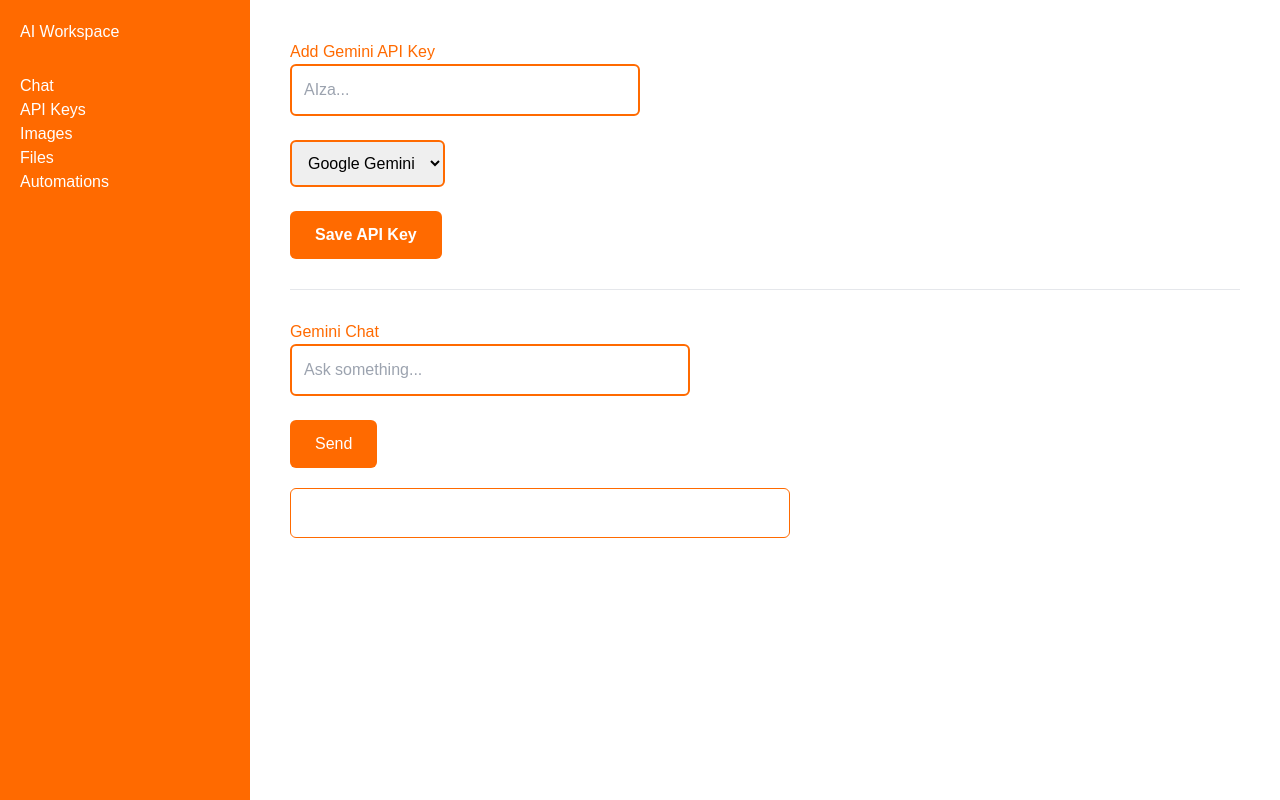
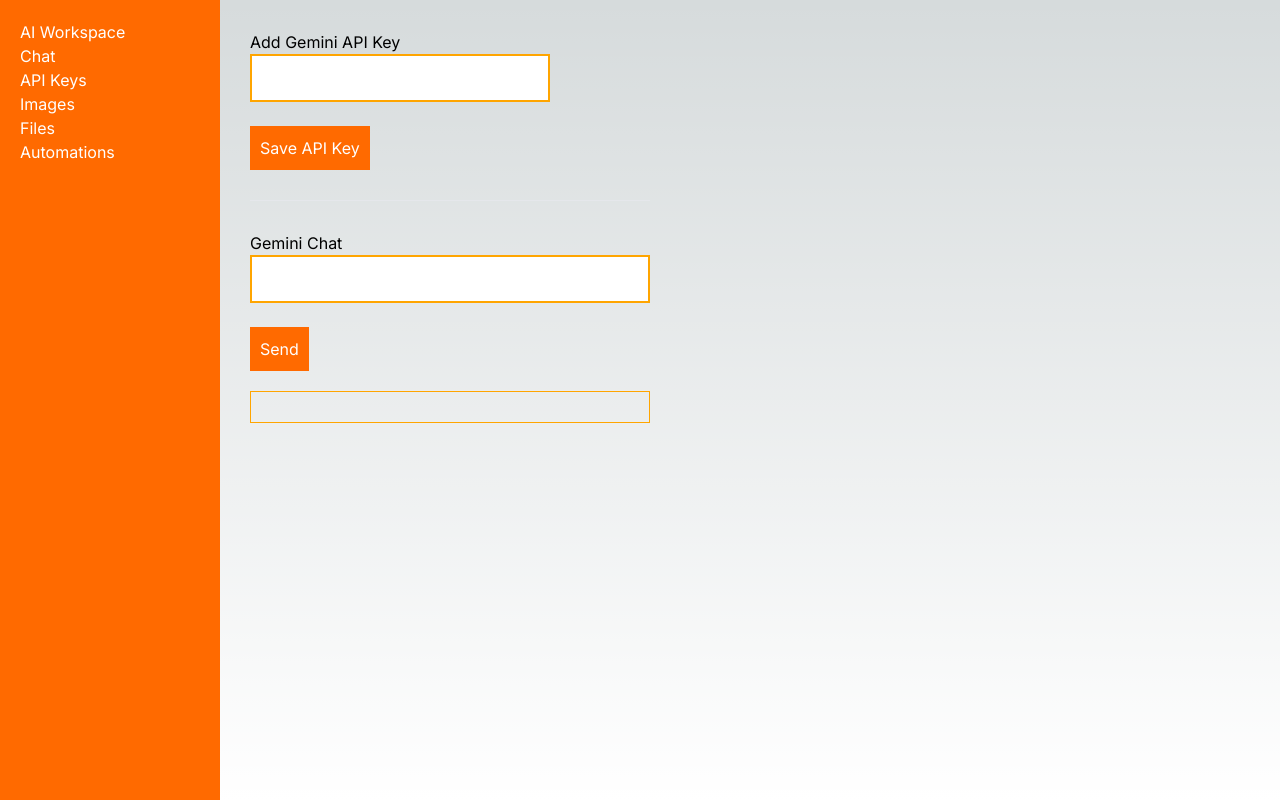
Before and after one commit to Orsuyedukonda151997/stackblitz-starters-84dqg1zm, a Next.js app: page / in a window 1280 px wide. Built offline with nearby package versions, Linux system fonts and the light colour scheme.

Commit message:
Update page.tsx

```diff
--- a/app/page.tsx
+++ b/app/page.tsx
@@ -6,192 +6,125 @@ import { supabase } from "./supabase"
 export default function Home() {
 
   const [apiKey, setApiKey] = useState("")
-  const [provider, setProvider] = useState("google")
-  const [prompt, setPrompt] = useState("")
+  const [message, setMessage] = useState("")
   const [response, setResponse] = useState("")
-  const [status, setStatus] = useState("")
 
-  // SAVE API KEY TO SUPABASE
   async function saveKey() {
 
     if (!apiKey) {
-      setStatus("Enter API key first")
+      alert("Enter API key")
       return
     }
 
-    const { error } = await supabase
+    await supabase
       .from("api_keys")
-      .insert([
-        {
-          user_id: "desktop_user",
+      .insert({
+        provider: "gemini",
         api_key: apiKey,
-          provider: provider
-        }
-      ])
+        user_id: "default"
+      })
 
-    if (error) {
-      console.log(error)
-      setStatus("Error saving key")
-    } else {
-      setStatus("API key saved successfully")
-      setApiKey("")
+    alert("Saved")
   }
 
-  }
-
-  // SEND PROMPT TO GEMINI BACKEND
-  async function sendPrompt() {
+  async function sendMessage() {
 
     if (!apiKey) {
       setResponse("Enter API key first")
       return
     }
 
-    const res = await fetch(
-      "/api/chat",
-      {
+    setResponse("Thinking...")
+
+    const res = await fetch("/api/chat", {
       method: "POST",
       headers: {
         "Content-Type": "application/json"
       },
       body: JSON.stringify({
         apiKey: apiKey,
-          message: prompt
+        message: message
       })
-      }
-    )
+    })
 
     const data = await res.json()
 
     setResponse(data.reply)
-
   }
 
   return (
 
+    <div style={{display:"flex"}}>
+
+      {/* sidebar */}
       <div style={{
-      display: "flex",
-      height: "100vh",
-      fontFamily: "Arial"
+        width:"220px",
+        background:"#ff6a00",
+        color:"white",
+        padding:"20px",
+        height:"100vh"
       }}>
-
-      {/* SIDEBAR */}
-      <div style={{
-        width: "250px",
-        background: "#ff6a00",
-        color: "#fff",
-        padding: "20px"
-      }}>
-
-        <h2 style={{marginBottom:"30px"}}>
-          AI Workspace
-        </h2>
-
-        <p>Chat</p>
-        <p>API Keys</p>
-        <p>Images</p>
-        <p>Files</p>
-        <p>Automations</p>
-
+        <h3>AI Workspace</h3>
+        <div>Chat</div>
+        <div>API Keys</div>
+        <div>Images</div>
+        <div>Files</div>
+        <div>Automations</div>
       </div>
 
 
-      {/* MAIN PANEL */}
-      <div style={{
-        flex: 1,
-        padding: "40px",
-        background: "#ffffff",
-        color: "#000"
-      }}>
+      {/* main */}
+      <div style={{padding:"30px"}}>
 
-        {/* API KEY SECTION */}
-        <h2 style={{color:"#ff6a00"}}>
-          Add Gemini API Key
-        </h2>
+        <h2>Add Gemini API Key</h2>
 
         <input
-          type="text"
-          placeholder="AIza..."
           value={apiKey}
           onChange={(e)=>setApiKey(e.target.value)}
           style={{
-            padding: "12px",
-            width: "350px",
-            border: "2px solid #ff6a00",
-            borderRadius: "6px"
+            padding:"10px",
+            border:"2px solid orange",
+            width:"300px"
           }}
         />
-
-        <br/><br/>
-
-        <select
-          value={provider}
-          onChange={(e)=>setProvider(e.target.value)}
-          style={{
-            padding: "12px",
-            border: "2px solid #ff6a00",
-            borderRadius: "6px"
-          }}
-        >
-
-          <option value="google">
-            Google Gemini
-          </option>
-
-        </select>
 
         <br/><br/>
 
         <button
           onClick={saveKey}
           style={{
-            padding: "12px 25px",
-            background: "#ff6a00",
-            color: "#fff",
-            border: "none",
-            borderRadius: "6px",
-            cursor: "pointer",
-            fontWeight:"bold"
+            background:"#ff6a00",
+            color:"white",
+            padding:"10px"
           }}
         >
           Save API Key
         </button>
 
-        <p style={{color:"#ff6a00"}}>
-          {status}
-        </p>
 
         <hr style={{margin:"30px 0"}}/>
 
-        {/* CHAT SECTION */}
-        <h2 style={{color:"#ff6a00"}}>
-          Gemini Chat
-        </h2>
+
+        <h2>Gemini Chat</h2>
 
         <input
-          type="text"
-          placeholder="Ask something..."
-          value={prompt}
-          onChange={(e)=>setPrompt(e.target.value)}
+          value={message}
+          onChange={(e)=>setMessage(e.target.value)}
           style={{
-            padding: "12px",
-            width: "400px",
-            border: "2px solid #ff6a00",
-            borderRadius: "6px"
+            padding:"10px",
+            border:"2px solid orange",
+            width:"400px"
           }}
         />
 
         <br/><br/>
 
         <button
-          onClick={sendPrompt}
+          onClick={sendMessage}
           style={{
-            padding: "12px 25px",
-            background: "#ff6a00",
-            color: "#fff",
-            border: "none",
-            borderRadius: "6px",
-            cursor: "pointer"
+            background:"#ff6a00",
+            color:"white",
+            padding:"10px"
           }}
         >
           Send
@@ -200,10 +133,8 @@ export default function Home() {
         <div style={{
           marginTop:"20px",
           padding:"15px",
-          border:"1px solid #ff6a00",
-          borderRadius:"6px",
-          width:"500px",
-          minHeight:"50px"
+          border:"1px solid orange",
+          width:"400px"
         }}>
           {response}
         </div>
@@ -213,5 +144,4 @@ export default function Home() {
     </div>
 
   )
-
           }
```
Lines whose indentation alone changed are shown as unchanged.
